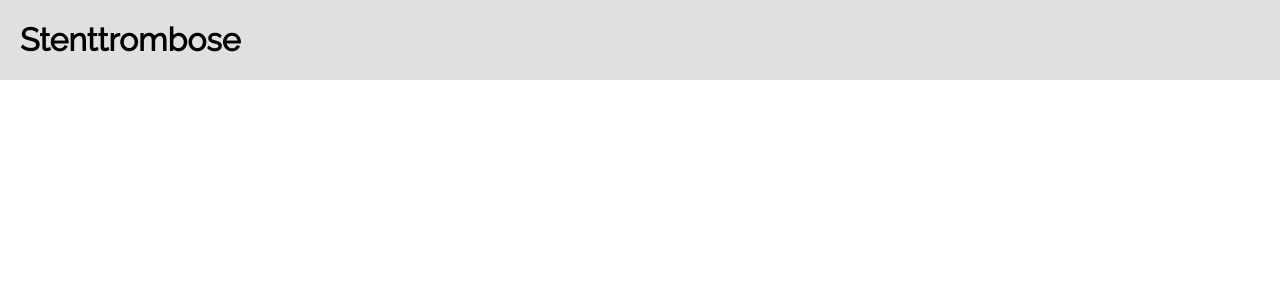
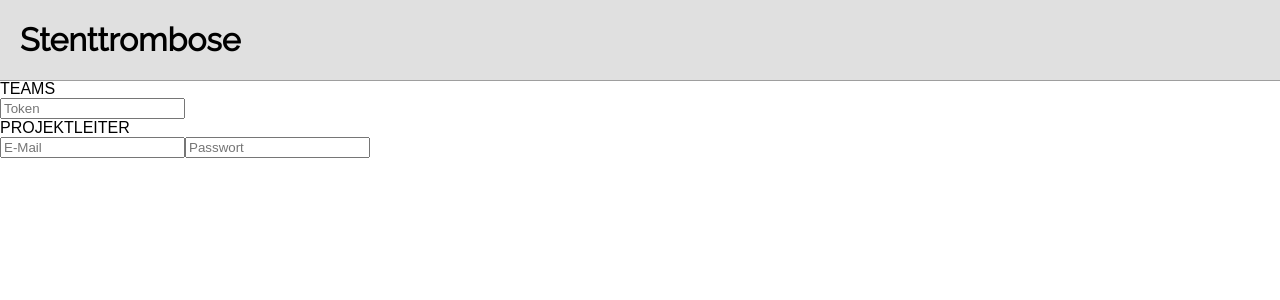
Before and after one commit to Gabsii/Stentthrombose, a React (Create React App) app in the folder reactjs/: page / in a window 1280 px wide. Shown: the top 300 px of the page. Built offline with nearby package versions, Linux system fonts and the light colour scheme.

Commit message:
Anmelde Forms erstellt

```diff
--- a/reactjs/src/App.css
+++ b/reactjs/src/App.css
@@ -1,6 +1,6 @@
 @import url(http://fonts.googleapis.com/css?family=Raleway);
 
-#header{
+.header{
   font-family: 'Raleway';
   position: fixed;
   top: 0px;
@@ -9,5 +9,9 @@
   height: 80px;
   background-color: #E0E0E0;
   padding-left: 20px;
-  border-bottom:
+  border-bottom: 1px solid #9E9E9E;
 }
+.Inputlogin {
+  position: relative;
+  top: 80px;
+}
--- a/reactjs/src/App.js
+++ b/reactjs/src/App.js
@@ -15,7 +15,7 @@ class App extends Component {
 class Header extends React.Component {
    render() {
       return (
-         <div id="header">
+         <div className="header">
             <h1>Stenttrombose</h1>
          </div>
       );
@@ -26,8 +26,18 @@ class Login extends Component {
   render (){
     return(
       <div>
-        <Header/>
-
+        <div className="Inputlogin">
+          <Header/>
+          <form>
+            TEAMS<br/>
+              <input type="text" placeholder="Token"/>
+          </form>
+          <form>
+            PROJEKTLEITER<br/>
+            <input type="text" placeholder="E-Mail"/>
+            <input type="text" placeholder="Passwort"/>
+          </form>
+        </div>
       </div>
 
     )
```
